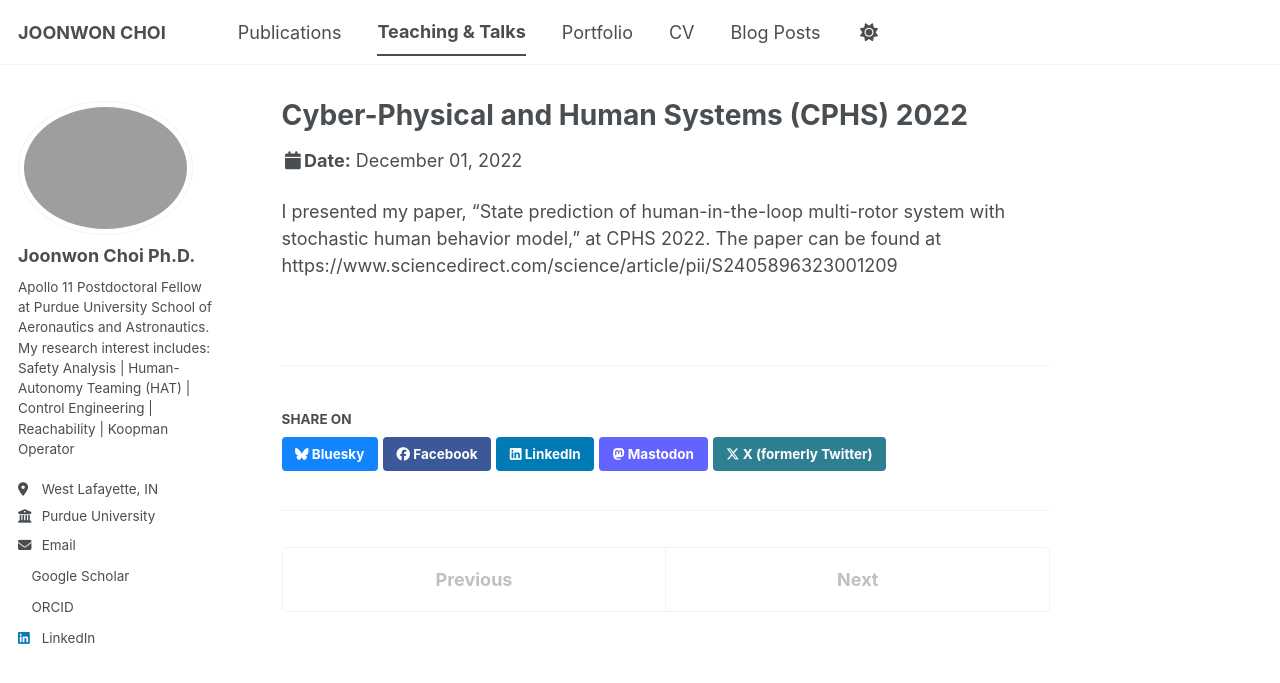
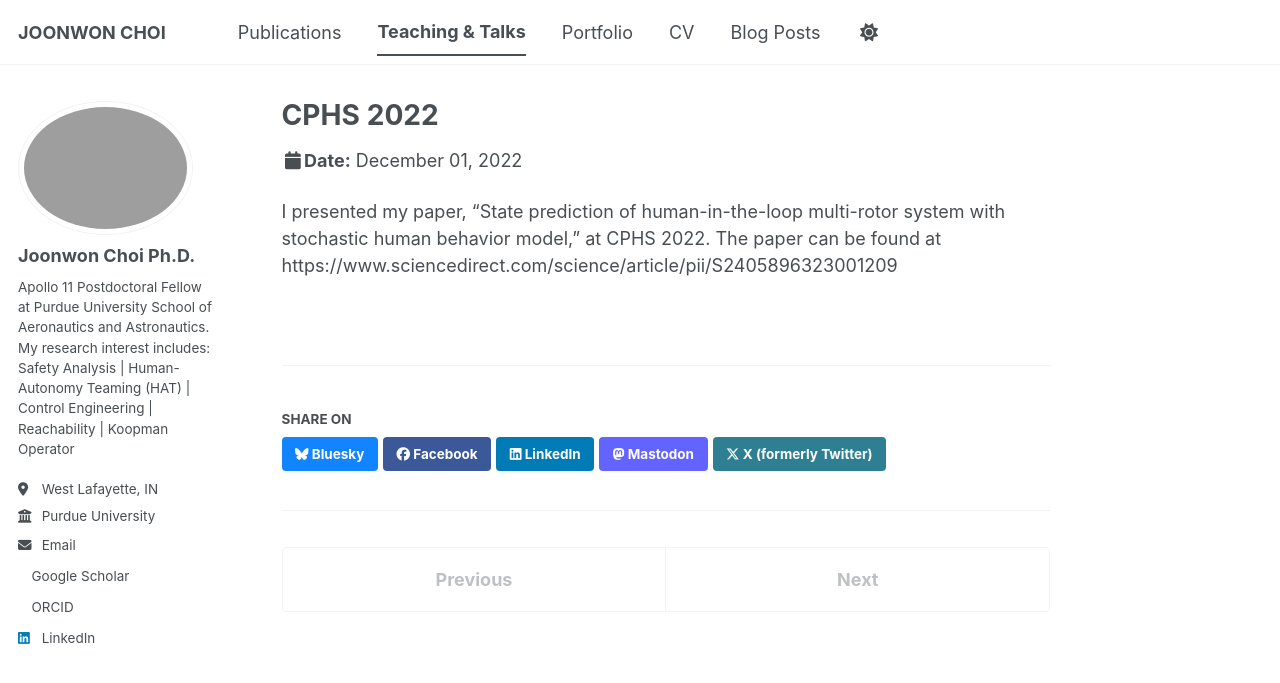
Before and after one commit to netakoi/netakoi.github.io, a Jekyll site: the page built from _talks/2022-12-01-CPHS.md, in a window 1280 px wide. Shown: the top 683 px of the page. Built offline with Jekyll 4.4.1, drawn with Linux system fonts in a browser that asks for light colours; a style sheet for code colours, icons or effects is not loaded.

Commit message:
Update 2022-12-01-CPHS.md

```diff
--- a/_talks/2022-12-01-CPHS.md
+++ b/_talks/2022-12-01-CPHS.md
@@ -1,5 +1,5 @@
 ---
-title: "Cyber-Physical and Human Systems (CPHS) 2022"
+title: "CPHS 2022"
 collection: talks
 type: "Talk"
 permalink: /talks/2022-12-01-CPHS
```
